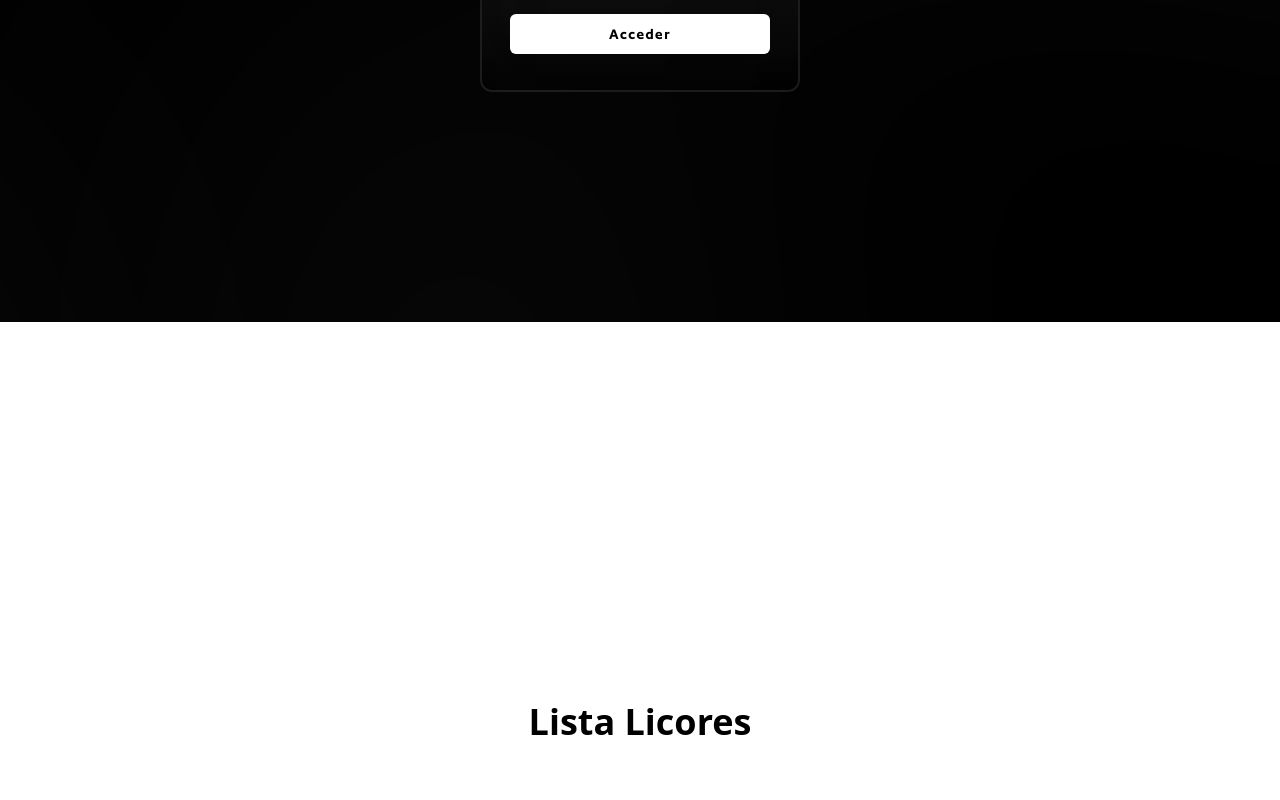
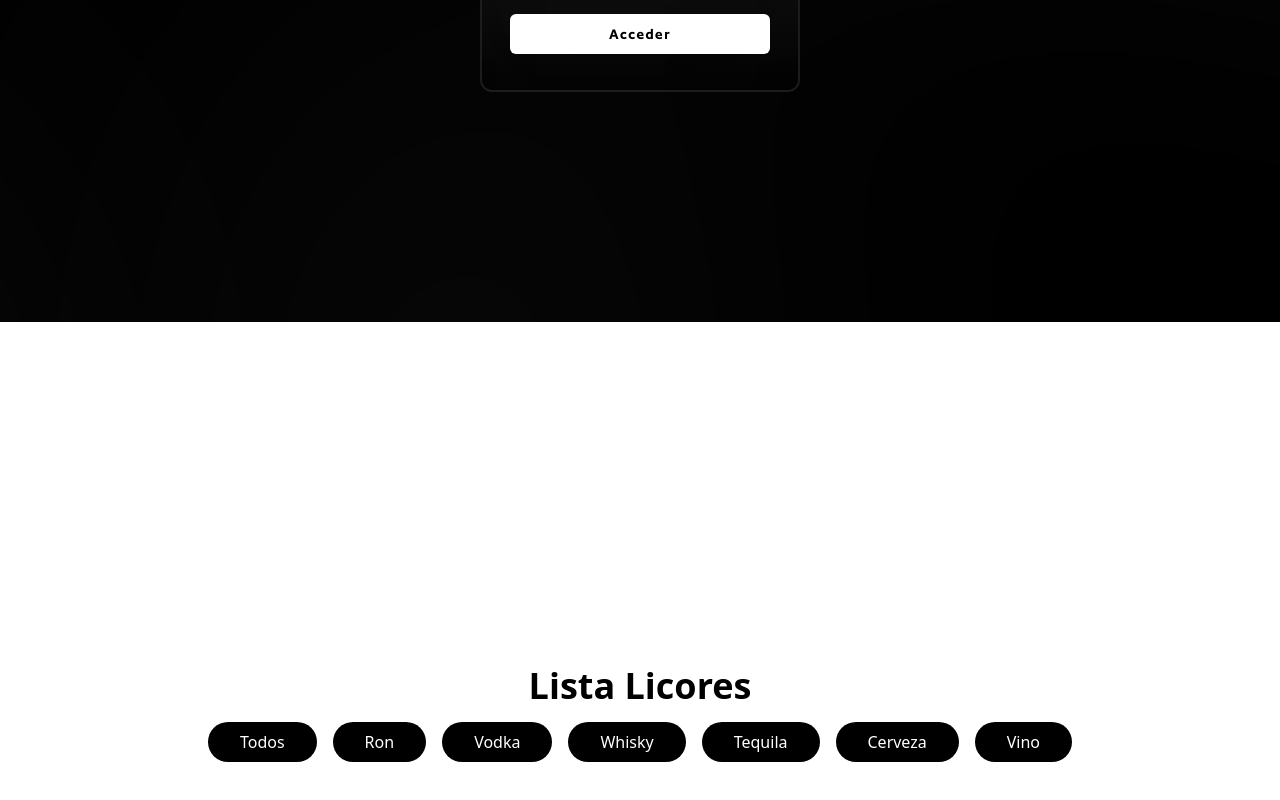
Before and after one commit to cesardarizaleta/Satelite, a React (Create React App) app: page / in a window 1280 px wide. Shown: the part 478-1278 px from the top of the page. Built offline with nearby package versions, Linux system fonts and the light colour scheme.

Commit message:
Agregando navbar y tipos

```diff
--- a/src/pages/content.jsx
+++ b/src/pages/content.jsx
@@ -3,8 +3,19 @@ import './style/content.css';
 
 export default function Content() {
     return  (
-        <div id="content" className="h-screen w-screen flex flex-col items-center justify-center">
+        <div id="content" className="h-screen w-screen flex flex-col items-center justify-center gap-4">
             <h1 className="text-4xl font-bold">Lista Licores</h1>
+            <nav className="w-4/5 overflow-auto justify-center flex">
+                <ul className="flex items-center gap-4">
+                    <li className="bg-black text-white p-2 px-8 rounded-full">Todos</li>
+                    <li className="bg-black text-white p-2 px-8 rounded-full">Ron</li>
+                    <li className="bg-black text-white p-2 px-8 rounded-full">Vodka</li>
+                    <li className="bg-black text-white p-2 px-8 rounded-full">Whisky</li>
+                    <li className="bg-black text-white p-2 px-8 rounded-full">Tequila</li>
+                    <li className="bg-black text-white p-2 px-8 rounded-full">Cerveza</li>
+                    <li className="bg-black text-white p-2 px-8 rounded-full">Vino</li>
+                </ul>
+            </nav>
             <section>
 
             </section>
```
